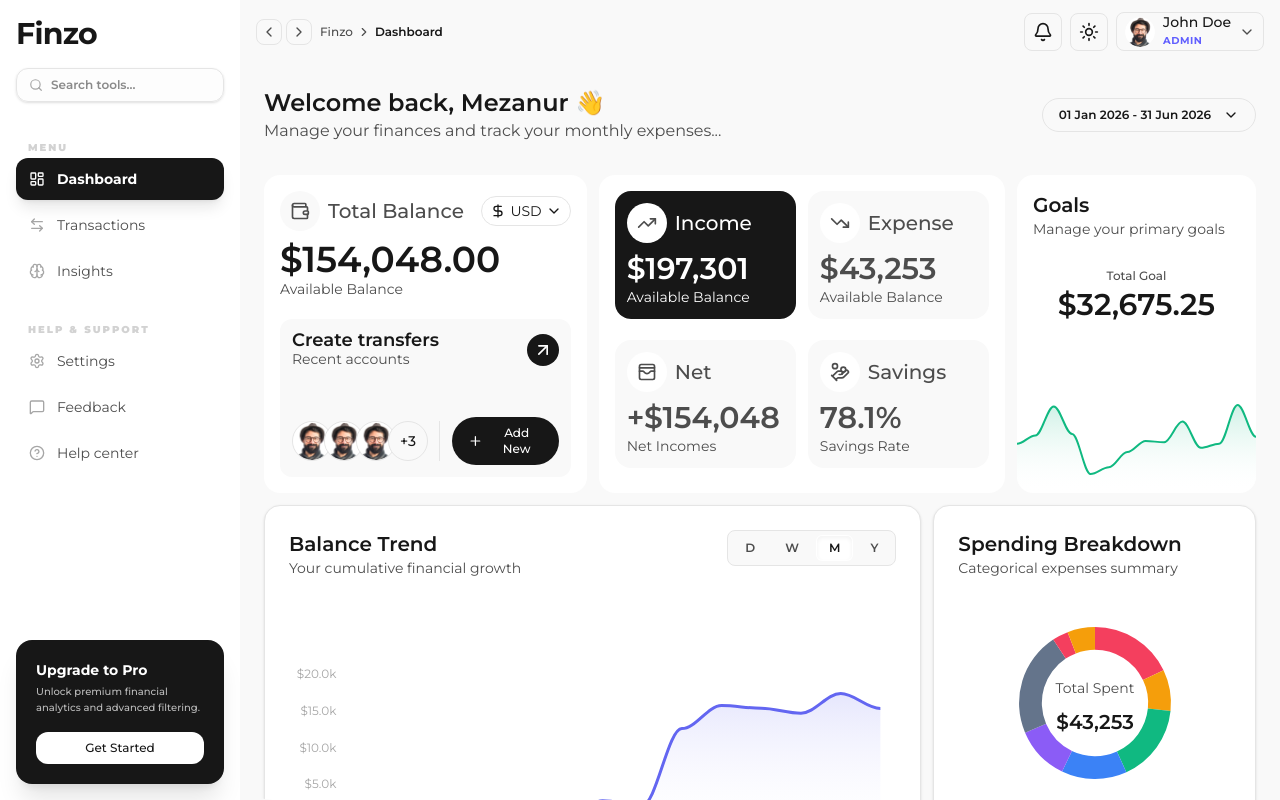
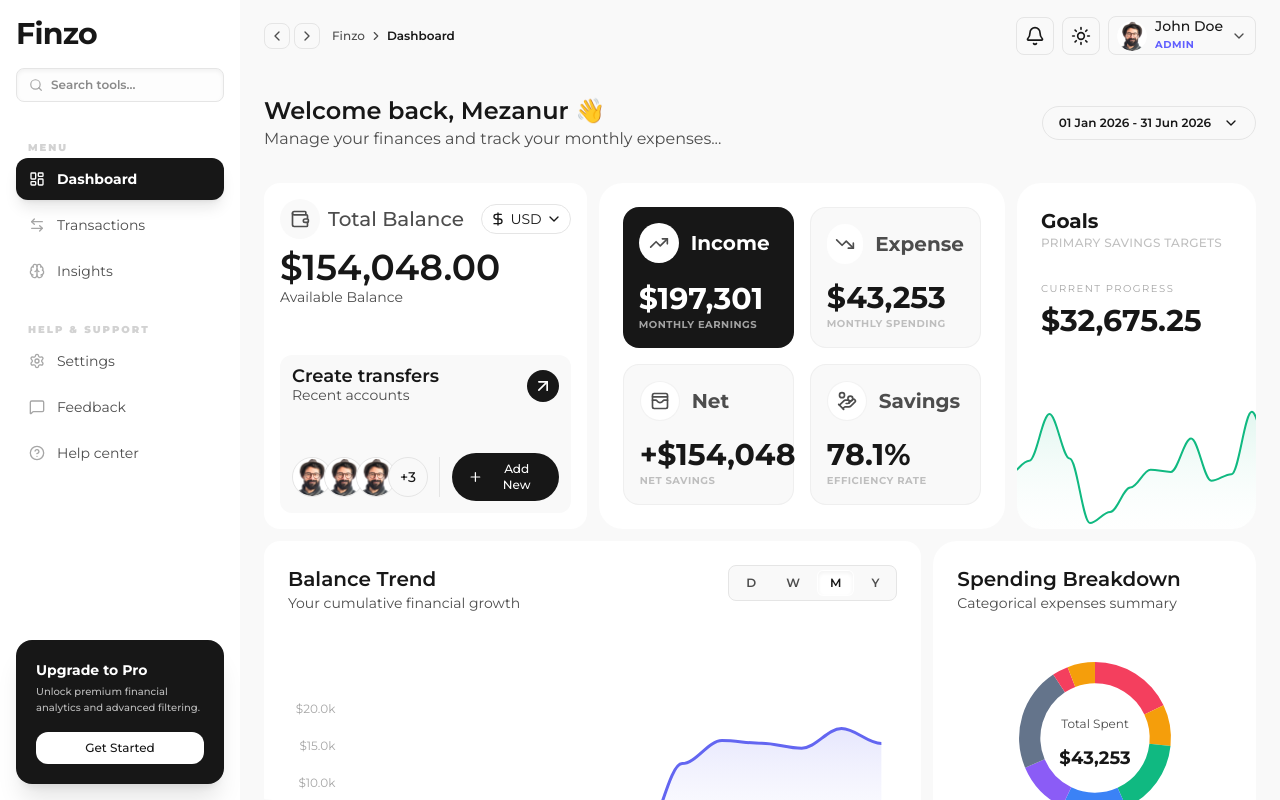
Before and after one commit to Mezan2002/finance-dashboard-client, a Next.js app: page / in a window 1280 px wide. Built offline with nearby package versions, Linux system fonts and the light colour scheme.

Commit message:
feat: implement core dashboard features including summary cards, charts, transaction management, and role-based UI components.

```diff
--- a/components/features/home/BalanceTrendChart.jsx
+++ b/components/features/home/BalanceTrendChart.jsx
@@ -45,7 +45,9 @@ const BalanceTrendChart = () => {
       return acc;
     }, {});
 
-    const sortedDates = Object.keys(dailyTotals).sort((a, b) => new Date(a) - new Date(b));
+    const sortedDates = Object.keys(dailyTotals).sort(
+      (a, b) => new Date(a) - new Date(b),
+    );
 
     let runningBalance = 0;
     const series = [];
@@ -169,7 +171,7 @@ const BalanceTrendChart = () => {
   };
 
   return (
-    <div className="bg-background rounded-2xl p-6 lg:col-span-8 col-span-12 flex flex-col border border-border-color shadow-sm">
+    <div className="bg-background rounded-2xl p-6 lg:col-span-8 col-span-12 flex flex-col">
       <div className="flex items-start justify-between mb-2">
         <div>
           <h5 className="text-xl font-semibold">Balance Trend</h5>
--- a/components/features/home/GridOverviewCards.jsx
+++ b/components/features/home/GridOverviewCards.jsx
@@ -19,72 +19,82 @@ const GridOverviewCards = () => {
   const totalExpense = Math.abs(
     transactions
       .filter((tx) => tx.type === "expense")
-      .reduce((acc, tx) => acc + tx.amount, 0)
+      .reduce((acc, tx) => acc + tx.amount, 0),
   );
 
   const netSavings = totalIncome - totalExpense;
   const savingsRate = totalIncome > 0 ? (netSavings / totalIncome) * 100 : 0;
 
   return (
-    <div className="grid grid-cols-2 gap-3 bg-background p-4 rounded-2xl lg:col-span-5 col-span-12">
+    <div className="grid grid-cols-1 md:grid-cols-2 gap-4 bg-background p-6 rounded-3xl lg:col-span-5 col-span-12">
       {/* Income card */}
-      <div className="bg-foreground rounded-2xl p-3 h-max">
-        <div className="flex items-center gap-2">
+      <div className="bg-foreground text-background rounded-2xl p-4 flex flex-col justify-between min-h-[120px]">
+        <div className="flex items-center gap-3">
           <div className="size-10 rounded-full bg-background flex items-center justify-center">
             <TrendingUp className="size-5 text-text-base" />
           </div>
-          <h5 className="text-xl font-medium text-background">Income</h5>
+          <h5 className="text-xl font-bold">Income</h5>
         </div>
-        <div>
-          <p className="text-3xl text-background font-semibold mt-2">
-            ${totalIncome.toLocaleString()}
+        <div className="mt-4">
+          <p className="text-3xl font-bold">${totalIncome.toLocaleString()}</p>
+          <p className="text-[10px] uppercase font-bold tracking-wider opacity-60">
+            Monthly Earnings
           </p>
-          <p className="text-sm text-background">Available Balance</p>
         </div>
       </div>
+
       {/* Expense card */}
-      <div className="bg-app-inner-bg rounded-2xl p-3 h-max">
-        <div className="flex items-center gap-2">
+      <div className="bg-app-inner-bg rounded-2xl p-4 flex flex-col justify-between min-h-[120px] border border-border-color/50">
+        <div className="flex items-center gap-3">
           <div className="size-10 rounded-full bg-background flex items-center justify-center">
             <TrendingDown className="size-5 text-text-base" />
           </div>
-          <h5 className="text-xl font-medium text-text-base">Expense</h5>
+          <h5 className="text-xl font-bold text-text-base">Expense</h5>
         </div>
-        <div>
-          <p className="text-3xl text-text-base font-semibold mt-2">
+        <div className="mt-4">
+          <p className="text-3xl font-bold text-foreground">
             ${totalExpense.toLocaleString()}
           </p>
-          <p className="text-sm text-text-base">Available Balance</p>
+          <p className="text-[10px] uppercase font-bold tracking-wider text-text-light opacity-70">
+            Monthly Spending
+          </p>
         </div>
       </div>
+
       {/* Net card */}
-      <div className="bg-app-inner-bg rounded-2xl p-3 h-max">
-        <div className="flex items-center gap-2">
-          <div className="size-10 rounded-full bg-background flex items-center justify-center">
+      <div className="bg-app-inner-bg rounded-2xl p-4 flex flex-col justify-between min-h-[120px] border border-border-color/50">
+        <div className="flex items-center gap-3">
+          <div className="size-10 rounded-full bg-background flex items-center justify-center border border-border-color/50">
             <WalletCardsIcon className="size-5 text-text-base" />
           </div>
-          <h5 className="text-xl font-medium text-text-base">Net</h5>
+          <h5 className="text-xl font-bold text-text-base">Net</h5>
         </div>
-        <div>
-          <p className="text-3xl text-text-base font-semibold mt-2">
-            {netSavings >= 0 ? "+" : "-"}${Math.abs(netSavings).toLocaleString()}
+        <div className="mt-4">
+          <p className="text-3xl font-bold text-foreground">
+            {netSavings >= 0 ? "+" : "-"}$
+            {Math.abs(netSavings).toLocaleString()}
           </p>
-          <p className="text-sm text-text-base">Net Incomes</p>
+          <p className="text-[10px] uppercase font-bold tracking-wider text-text-light opacity-70">
+            Net Savings
+          </p>
         </div>
       </div>
+
       {/* Savings card */}
-      <div className="bg-app-inner-bg rounded-2xl p-3 h-max">
-        <div className="flex items-center gap-2">
-          <div className="size-10 rounded-full bg-background flex items-center justify-center">
+      <div className="bg-app-inner-bg rounded-2xl p-4 flex flex-col justify-between min-h-[120px] border border-border-color/50">
+        <div className="flex items-center gap-3">
+          <div className="size-10 rounded-full bg-background flex items-center justify-center border border-border-color/50">
             <HandCoins className="size-5 text-text-base" />
           </div>
-          <h5 className="text-xl font-medium text-text-base">Savings</h5>
+          <h5 className="text-xl font-bold text-text-base">Savings</h5>
         </div>
-        <div>
-          <p className="text-3xl text-text-base font-semibold mt-2">
+        <div className="mt-4">
+          <p className="text-3xl font-bold text-foreground">
             {savingsRate.toFixed(1)}%
           </p>
-          <p className="text-sm text-text-base">Savings Rate</p>
+          <p className="text-[10px] uppercase font-bold tracking-wider text-text-light opacity-70">
+            Efficiency Rate
+          </p>
         </div>
       </div>
     </div>
--- a/components/features/home/PrimaryGoals.jsx
+++ b/components/features/home/PrimaryGoals.jsx
@@ -32,7 +32,7 @@ const PrimaryGoals = () => {
       type: "gradient",
       gradient: {
         shadeIntensity: 1,
-        opacityFrom: 0.45,
+        opacityFrom: 0.35,
         opacityTo: 0.05,
         stops: [0, 100],
       },
@@ -44,17 +44,23 @@ const PrimaryGoals = () => {
   };
 
   return (
-    <div className="bg-background rounded-2xl p-4 col-span-3 relative overflow-hidden">
-      <h5 className="text-xl font-semibold">Goals</h5>
-      <p className="text-sm text-text-base">Manage your primary goals</p>
-
-      <div className="mt-6 text-center">
-        <span className="text-xs font-medium text-text-base">Total Goal</span>
-        <p className="text-3xl font-semibold">$32,675.25</p>
+    <div className="bg-background rounded-3xl p-6 lg:col-span-3 md:col-span-6 col-span-12 relative overflow-hidden min-h-[240px]">
+      <div>
+        <h5 className="text-xl font-bold">Goals</h5>
+        <p className="text-xs text-text-light font-medium tracking-wide uppercase opacity-70">
+          Primary Savings Targets
+        </p>
       </div>
 
-      <div className="-mx-4 absolute bottom-0 w-full">
-        <Chart options={options} series={series} type="area" height={140} />
+      <div className="mt-6">
+        <span className="text-[10px] uppercase tracking-[0.15em] text-text-light">
+          Current Progress
+        </span>
+        <p className="text-3xl font-bold mt-1">$32,675.25</p>
+      </div>
+
+      <div className="absolute -bottom-6 -left-2 -right-2 w-[110%]">
+        <Chart options={options} series={series} type="area" height={180} />
       </div>
     </div>
   );
--- a/components/features/home/SpendingBreakdownChart.jsx
+++ b/components/features/home/SpendingBreakdownChart.jsx
@@ -65,7 +65,12 @@ const SpendingBreakdownChart = () => {
     },
     legend: {
       position: "bottom",
-      fontSize: "12px",
+      fontSize: "11px",
+      offsetY: 0,
+      itemMargin: {
+        horizontal: 8,
+        vertical: 4,
+      },
       labels: {
         colors: mounted && theme === "dark" ? "#ededed" : "#171717",
       },
@@ -77,23 +82,23 @@ const SpendingBreakdownChart = () => {
       pie: {
         expandOnClick: false,
         donut: {
-          size: "70%",
+          size: "72%",
           labels: {
             show: true,
             total: {
               show: true,
               label: "Total Spent",
-              fontSize: "14px",
+              fontSize: "12px",
               color: mounted && theme === "dark" ? "#a6a6a6" : "#4d4d4d",
               formatter: () => `$${totalSpent.toLocaleString()}`,
             },
             name: {
-              fontSize: "14px",
+              fontSize: "12px",
               color: mounted && theme === "dark" ? "#a6a6a6" : "#4d4d4d",
             },
             value: {
-              fontSize: "20px",
-              fontWeight: 600,
+              fontSize: "18px",
+              fontWeight: 700,
               color: mounted && theme === "dark" ? "#ededed" : "#171717",
               formatter: (val) => `$${val.toLocaleString()}`,
             },
@@ -108,13 +113,18 @@ const SpendingBreakdownChart = () => {
     },
     responsive: [
       {
-        breakpoint: 480,
+        breakpoint: 640,
         options: {
-          chart: {
-            width: 200,
-          },
           legend: {
             position: "bottom",
+            fontSize: "10px",
+          },
+          plotOptions: {
+            pie: {
+              donut: {
+                size: "65%",
+              },
+            },
           },
         },
       },
@@ -122,7 +132,7 @@ const SpendingBreakdownChart = () => {
   };
 
   return (
-    <div className="bg-background rounded-2xl p-6 lg:col-span-4 col-span-12 flex flex-col border border-border-color shadow-sm">
+    <div className="bg-background rounded-3xl p-6 lg:col-span-4 col-span-12 flex flex-col min-h-[400px]">
       <div className="mb-4">
         <h5 className="text-xl font-semibold">Spending Breakdown</h5>
         <p className="text-sm text-text-base">Categorical expenses summary</p>
--- a/components/features/home/TotalBalanceCard.jsx
+++ b/components/features/home/TotalBalanceCard.jsx
@@ -17,25 +17,36 @@ const TotalBalanceCard = () => {
   const totalBalance = transactions.reduce((acc, tx) => acc + tx.amount, 0);
 
   return (
-    <div className="bg-background rounded-2xl p-4 lg:col-span-4 col-span-12">
+    <div className="bg-background rounded-2xl p-4 lg:col-span-4 col-span-12 flex flex-col justify-between">
+      <div>
         <div className="flex items-center justify-between">
           <div className="flex items-center gap-2">
             <div className="size-10 rounded-full bg-app-inner-bg flex items-center justify-center">
               <Wallet className="size-5 text-text-base" />
             </div>
-          <h5 className="text-xl font-medium text-text-base">Total Balance</h5>
+            <h5 className="text-xl font-medium text-text-base">
+              Total Balance
+            </h5>
           </div>
-        <Button className="rounded-full! gap-1! px-2! py-1!" variant="outline">
-          <DollarSign className="size-4" /> <span className="text-sm">USD</span>
+          <Button
+            className="rounded-full! gap-1! px-2! py-1!"
+            variant="outline"
+          >
+            <DollarSign className="size-4" />{" "}
+            <span className="text-sm">USD</span>
             <ChevronDown className="size-4" />
           </Button>
         </div>
 
         <div>
           <p className="text-4xl font-semibold mt-2">
-          ${totalBalance.toLocaleString(undefined, { minimumFractionDigits: 2 })}
+            $
+            {totalBalance.toLocaleString(undefined, {
+              minimumFractionDigits: 2,
+            })}
           </p>
           <p className="text-sm text-text-base">Available Balance</p>
+        </div>
       </div>
 
       <div className="mt-5 bg-app-inner-bg p-3 rounded-xl space-y-12">
--- a/components/features/insights/ComparisonBarChart.jsx
+++ b/components/features/insights/ComparisonBarChart.jsx
@@ -37,7 +37,7 @@ const ComparisonBarChart = () => {
     transactions.forEach((tx) => {
       const txDate = new Date(tx.date);
       const match = months.find(
-        (m) => m.month === txDate.getMonth() && m.year === txDate.getFullYear()
+        (m) => m.month === txDate.getMonth() && m.year === txDate.getFullYear(),
       );
       if (match) {
         if (tx.type === "income") match.income += tx.amount;
@@ -147,7 +147,7 @@ const ComparisonBarChart = () => {
   };
 
   return (
-    <div className="bg-background rounded-3xl p-6 border border-border-color shadow-sm h-full">
+    <div className="bg-background rounded-3xl p-6 h-full">
       <div className="flex items-center justify-between mb-8">
         <div>
           <h5 className="text-xl font-bold">Monthly Comparison</h5>
--- a/components/features/transactions/index.jsx
+++ b/components/features/transactions/index.jsx
@@ -42,7 +42,10 @@ const Transactions = () => {
   const [selectedTx, setSelectedTx] = useState(null);
 
   // Sorting state
-  const [sortConfig, setSortConfig] = useState({ key: "date", direction: "desc" });
+  const [sortConfig, setSortConfig] = useState({
+    key: "date",
+    direction: "desc",
+  });
 
   const handleSort = (key) => {
     setSortConfig((prev) => ({
@@ -102,7 +105,9 @@ const Transactions = () => {
         return sortConfig.direction === "asc" ? dA - dB : dB - dA;
       }
       if (sortConfig.key === "amount") {
-        return sortConfig.direction === "asc" ? a.amount - b.amount : b.amount - a.amount;
+        return sortConfig.direction === "asc"
+          ? a.amount - b.amount
+          : b.amount - a.amount;
       }
       return 0;
     });
@@ -148,8 +153,7 @@ const Transactions = () => {
 
       <div className="space-y-6">
         {/* Stable Full-Width Filter & Export Bar */}
-        <div className="bg-background p-6 rounded-2xl border border-border-color shadow-sm w-full grid grid-cols-1 sm:grid-cols-2 lg:grid-cols-5 gap-6 items-end">
-
+        <div className="bg-background p-6 rounded-2xl w-full grid grid-cols-1 sm:grid-cols-2 lg:grid-cols-5 gap-6 items-end">
           {/* Filters */}
           <div className="space-y-1.5">
             <label className="text-[10px] font-bold uppercase tracking-wider text-text-light ml-1">
@@ -239,7 +243,7 @@ const Transactions = () => {
         </div>
 
         {/* Transactions Table */}
-        <div className="bg-background rounded-2xl border border-border-color overflow-hidden shadow-sm relative">
+        <div className="bg-background rounded-2xl overflow-hidden border border-border-color relative">
           {/* Mutating Overlay */}
           {isMutating && (
             <div className="absolute inset-0 bg-background/40 backdrop-blur-[1px] z-10 flex items-center justify-center animate-fade-in">
@@ -264,7 +268,11 @@ const Transactions = () => {
                     <div className="flex items-center gap-1">
                       Date
                       {sortConfig.key === "date" ? (
-                        sortConfig.direction === "asc" ? <ChevronUp className="size-3" /> : <ChevronDown className="size-3" />
+                        sortConfig.direction === "asc" ? (
+                          <ChevronUp className="size-3" />
+                        ) : (
+                          <ChevronDown className="size-3" />
+                        )
                       ) : (
                         <ArrowUpDown className="size-3 opacity-30" />
                       )}
@@ -277,7 +285,11 @@ const Transactions = () => {
                     <div className="flex items-center justify-end gap-1">
                       Amount
                       {sortConfig.key === "amount" ? (
-                        sortConfig.direction === "asc" ? <ChevronUp className="size-3" /> : <ChevronDown className="size-3" />
+                        sortConfig.direction === "asc" ? (
+                          <ChevronUp className="size-3" />
+                        ) : (
+                          <ChevronDown className="size-3" />
+                        )
                       ) : (
                         <ArrowUpDown className="size-3 opacity-30" />
                       )}
--- a/components/shared/Header.jsx
+++ b/components/shared/Header.jsx
@@ -22,9 +22,9 @@ const Header = ({ onMenuClick }) => {
   const { role, setRole } = useRole();
 
   return (
-    <div className="w-full py-3 flex items-center justify-between px-4">
+    <div className="w-full py-4 flex items-center justify-between px-4 md:px-6">
       {/* left section */}
-      <div className="flex items-center gap-2">
+      <div className="flex items-center gap-3">
         <Button
           variant="outline"
           className="p-2! lg:hidden"
@@ -49,7 +49,9 @@ const Header = ({ onMenuClick }) => {
             <ChevronRight className="size-4 text-text-base" />
           </Button>
         </div>
-        <Breadcrumb />
+        <div className="hidden md:block">
+          <Breadcrumb />
+        </div>
       </div>
 
       {/* right section */}
--- a/components/shared/Sidebar.jsx
+++ b/components/shared/Sidebar.jsx
@@ -43,7 +43,7 @@ const Sidebar = ({ isOpen, setIsOpen }) => {
 
           <div className="p-4 pt-4">
             {/* search bar */}
-            <div className="border border-border-color flex items-center px-3 py-2 rounded-xl gap-2 shadow-sm bg-app-inner-bg/30">
+            <div className="border border-border-color flex items-center px-3 py-2 rounded-lg shadow-inner gap-2 bg-app-inner-bg/30">
               <Search className="size-4 text-text-light" />
               <input
                 type="text"
```
Also changed, not shown: components/features/insights/Observations.jsx (+44 -15 lines), 1 other file (tests, documents, lock files or other folders). Lines whose indentation alone changed are shown as unchanged.
